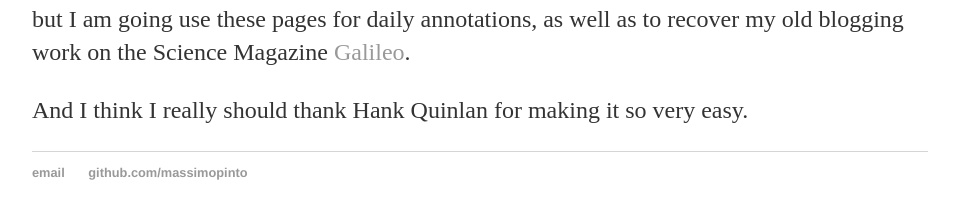
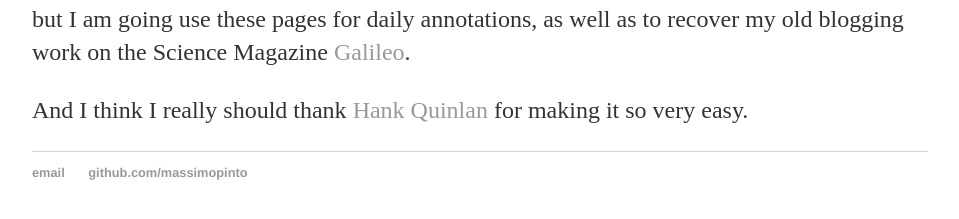
Before and after one commit to massimopinto/massimopinto.github.io, a Jekyll site: the page built from _posts/2016-04-27-and-now-me.md, in a window 1280 px wide. Shown: the part 408-627 px from the top of the page, without its empty margins (160-1119 px from the left). Built offline with Jekyll 4.4.1, drawn with Linux system fonts in a browser that asks for light colours; some of the changed lines change nothing that is shown.

Commit message:
Update 2016-04-27-and-now-me.md

```diff
--- a/_posts/2016-04-27-and-now-me.md
+++ b/_posts/2016-04-27-and-now-me.md
@@ -6,4 +6,4 @@ date: 2016-04-27
 
 Well. Finally got around to putting this sort of blog together. Neat thing about it - powered by [Jekyll](http://jekyllrb.com) and I can use Markdown to author my posts. It actually is a lot easier than I thought it was going to be. My blog contribution is actually elsewhere, on [Fisici Around the World](http://fisiciaroundtheworld.wordpress.com) but I am going use these pages for daily annotations, as well as to recover my old blogging work on the Science Magazine [Galileo](http://www.galileonet.it).
 
-And I think I really should thank Hank Quinlan for making it so very easy.
+And I think I really should thank [Hank Quinlan](http://jmcglone.com/guides/github-pages/) for making it so very easy.
```
